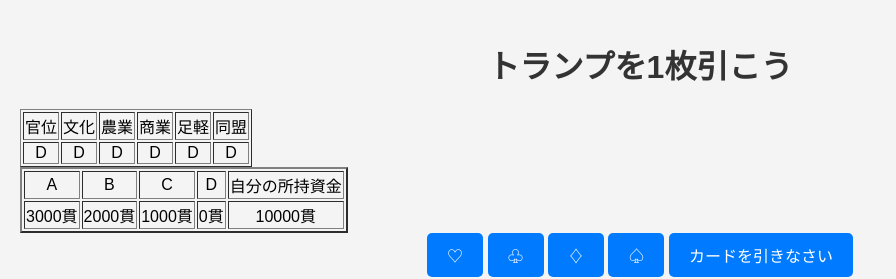
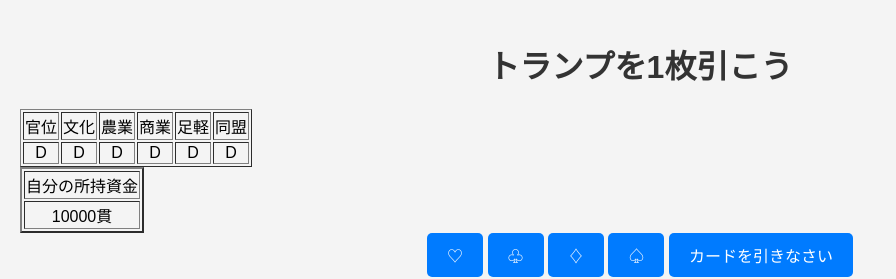
Before and after one commit to yamayu15/sample_cards, a plain HTML site: page index.html in a window 1280 px wide. Shown: the top 279 px of the page, without its empty margins (0-896 px from the left). Drawn offline with Linux system fonts and the light colour scheme; no server answers.

Commit message:
紛らわしい表を消した

```diff
--- a/index.html
+++ b/index.html
@@ -29,17 +29,9 @@
     </table>
     <table border="2">
       <tr>
-        <td>A</td>
-        <td>B</td>
-        <td>C</td>
-        <td>D</td>
         <td>自分の所持資金</td>
       </tr>
       <tr>
-        <td id="id_money_A"></td>
-        <td id="id_money_B"></td>
-        <td id="id_money_C"></td>
-        <td id="id_money_D"></td>
         <td id="id_money"></td>
       </tr>
     </table>
--- a/script.js
+++ b/script.js
@@ -402,10 +402,6 @@ function update_table() {
   document.getElementById("id_rank_syogyo").textContent = "SABCD"[rank_syogyo];
   document.getElementById("id_rank_asigaru").textContent = "SABCD"[rank_asigaru];
   document.getElementById("id_rank_domei").textContent = "SABCD"[rank_domei];
-  document.getElementById("id_money_A").textContent = money_A + "貫";
-  document.getElementById("id_money_B").textContent = money_B + "貫";
-  document.getElementById("id_money_C").textContent = money_C + "貫";
-  document.getElementById("id_money_D").textContent = money_D + "貫";
   document.getElementById("id_money").textContent = money + "貫";
 }
 function push_button_heart() {
@@ -458,10 +454,6 @@ rank_nogyo = 4;
 rank_syogyo = 4;
 rank_asigaru = 4;
 rank_domei = 4;
-money_A = 3000;
-money_B = 2000;
-money_C = 1000;
-money_D = 0;
 money = 10000;
 
 update_table();
```
